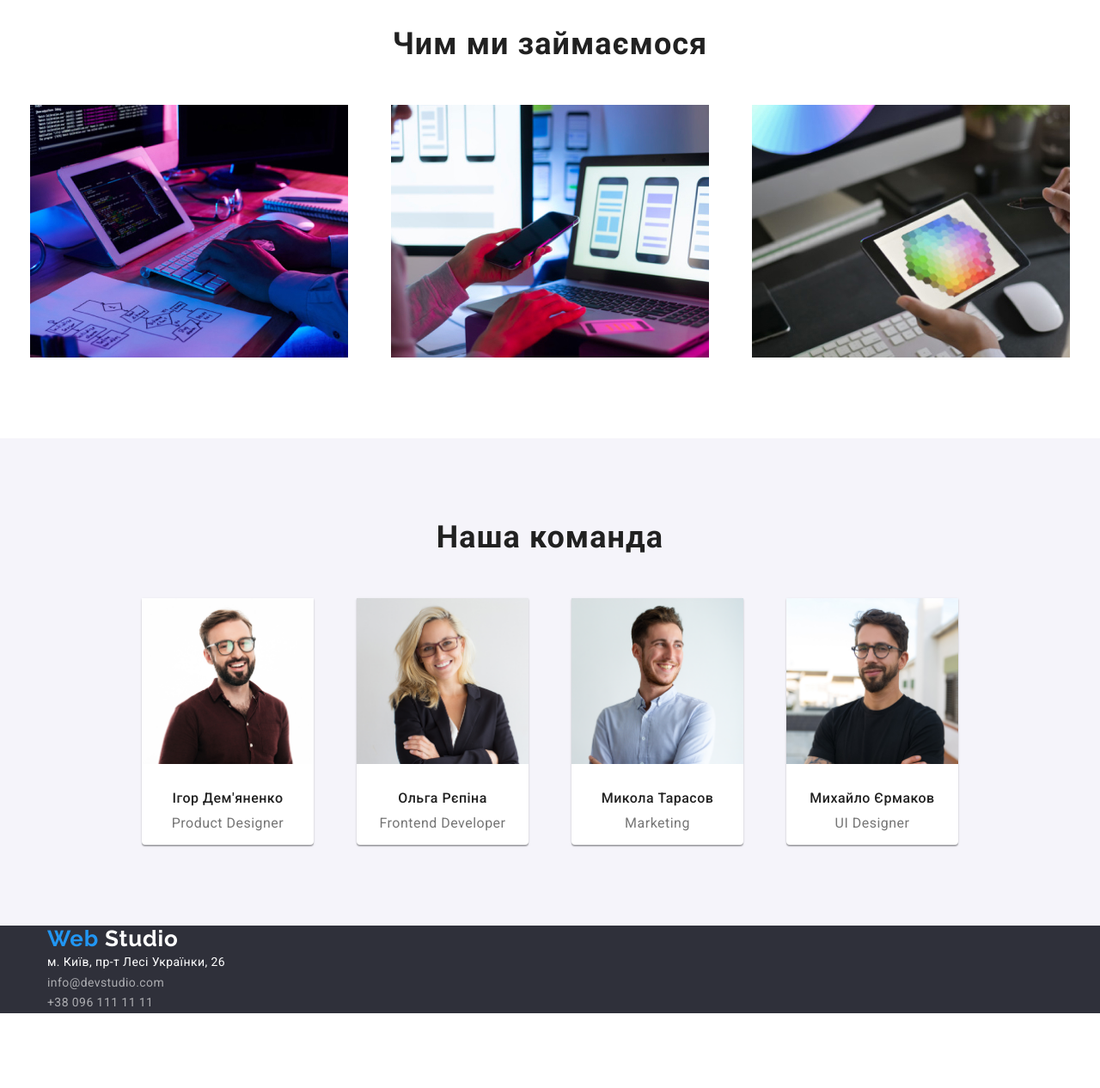
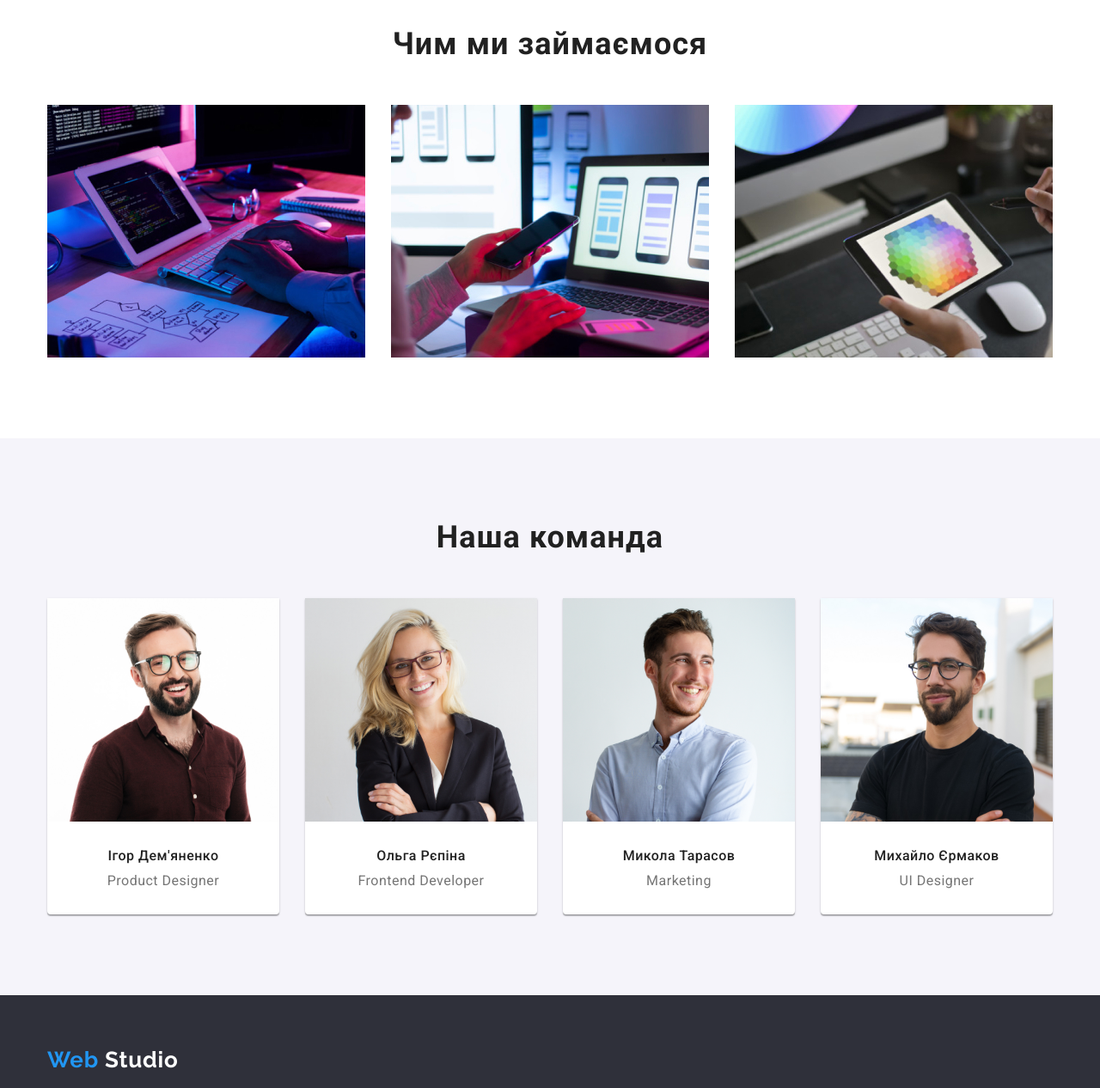
Before and after one commit to Mariana-VV/goit-markup-hw-03-R, a plain HTML site: page index.html in a window 1280 px wide. Shown: the part 940-2206 px from the top of the page at 86% size. Before the commit the page ends 2119 px from the top, so only its background shows below. Drawn offline with nearby package versions, Linux system fonts and the light colour scheme.

Commit message:
Improvel

```diff
--- a/css/style.css
+++ b/css/style.css
@@ -280,10 +280,11 @@ padding-top: 0;
   align-items: center;
   margin-left: 0;
   margin-bottom: 0;
+  margin-top: 0;
 }
 
 .activities-item:not(:last-child) {
-  margin-right: 50px;
+  margin-right: 30px;
 }
 /* --------------activities--------------- */
 
@@ -315,7 +316,8 @@ padding-top: 0;
 }
 
 .team-item {
-  margin-right: 50px;
+  margin-right: 30px;
+  width: 270px;
   background: #ffffff;
   box-shadow: 0px 1px 3px rgba(0, 0, 0, 0.12), 0px 1px 1px rgba(0, 0, 0, 0.14),
     0px 2px 1px rgba(0, 0, 0, 0.2);
@@ -349,7 +351,7 @@ padding-top: 0;
 
 .team-div {
   padding-top: 30px;
-  padding-bottom: 16px;
+  padding-bottom: 30px;
 }
 
 /* --------------team--------------- */
@@ -389,16 +391,11 @@ padding-top: 0;
 /* --------------filter--------------- */
 
 /* ------------  portfolio  ------------ */
-.portfolio {
-  padding: 94px 0;
-}
+
 
 .portfolio-list {
   display: flex;
   flex-wrap: wrap;
-  /* justify-content: center; */
-  /* align-items: center; */
-
   margin-top: calc(-1 * var(--portfolio-gap));
   margin-left: -30px;
 }
@@ -408,8 +405,6 @@ padding-top: 0;
   margin-left: var(--portfolio-gap);
   margin-top: var(--portfolio-gap);
   background: #ffffff;
-  border-bottom: 1px solid #eeeeee ;
-  box-shadow: 0px 4px 4px rgba(0, 0, 0, 0.25);
 }
 
 .portfolio-item:nth-child(3n) {
@@ -438,6 +433,9 @@ padding-top: 0;
 
 .portfolio-content {
   padding: 20px 24px;
+  border-bottom: 1px solid #EEEEEE;
+  border-left: 1px solid #EEEEEE;
+  border-right: 1px solid #EEEEEE;
 }
 /* ------------  portfolio  ------------ */
 
@@ -445,10 +443,13 @@ padding-top: 0;
 
 footer {
   background-color: #2f303a;
+  padding-top: 60px;
+  padding-bottom: 60px;
 }
 
 .logotype {
   display: block;
+  margin-bottom: 20px;
 }
 
 .email-tel {
@@ -456,6 +457,8 @@ footer {
   color: rgba(255, 255, 255, 0.6);
   font-size: 14px;
   line-height: 1.7;
+  margin-top: 9px;
+
 }
 
 .email-tel:hover,
@@ -464,6 +467,7 @@ footer {
 }
 
 .adress {
+  display: block;
   font-style: normal;
   color: var(--white-color);
   font-size: 14px;
--- a/index.html
+++ b/index.html
@@ -94,45 +94,47 @@
       </section>
 
       <section class="team section">
+        <div class="container">
         <h2 class="team-title">Наша команда</h2>
         <ul class="team-list">
           <li class="team-item">
-            <div>
+
               <img src="./images/foto1.jpg" alt="Team" width="200" />
-            </div>
+
             <div class="team-div">
               <h3 class="team-name" style="font-weight: 500">Ігор Дем'яненко</h3>
             <p class="team-text" >Product Designer</p>
             </div>
           </li>
           <li class="team-item">
-            <div>
+
               <img src="./images/foto2.jpg" alt="Team" width="200" />
-            </div>
+
             <div class="team-div">
               <h3 class="team-name" style="font-weight: 500">Ольга Рєпіна</h3>
             <p class="team-text" >Frontend Developer</p>
             </div>
           </li>
           <li class="team-item">
-           <div>
+
             <img src="./images/foto3.jpg" alt="Team" width="200" />
-           </div>
+
            <div class="team-div">
             <h3 class="team-name" style="font-weight: 500">Микола Тарасов</h3>
             <p class="team-text" >Marketing</p>
            </div>
           </li>
           <li class="team-item">
-            <div>
+
               <img src="./images/foto4.jpg" alt="Team" width="200" />
-            </div>
+
             <div class="team-div">
               <h3 class="team-name" style="font-weight: 500">Михайло Єрмаков</h3>
             <p class="team-text" >UI Designer</p>
             </div>
           </li>
         </ul>
+      </div>
       </section>
     </main>
 
```
Also changed, not shown: portfolio.html (+1 -1 lines).
